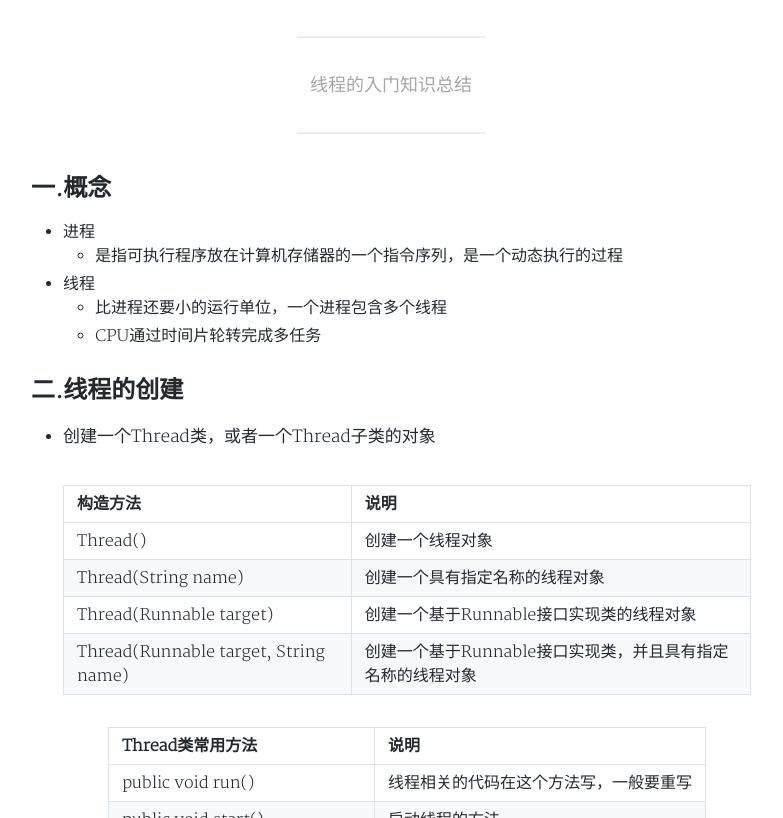
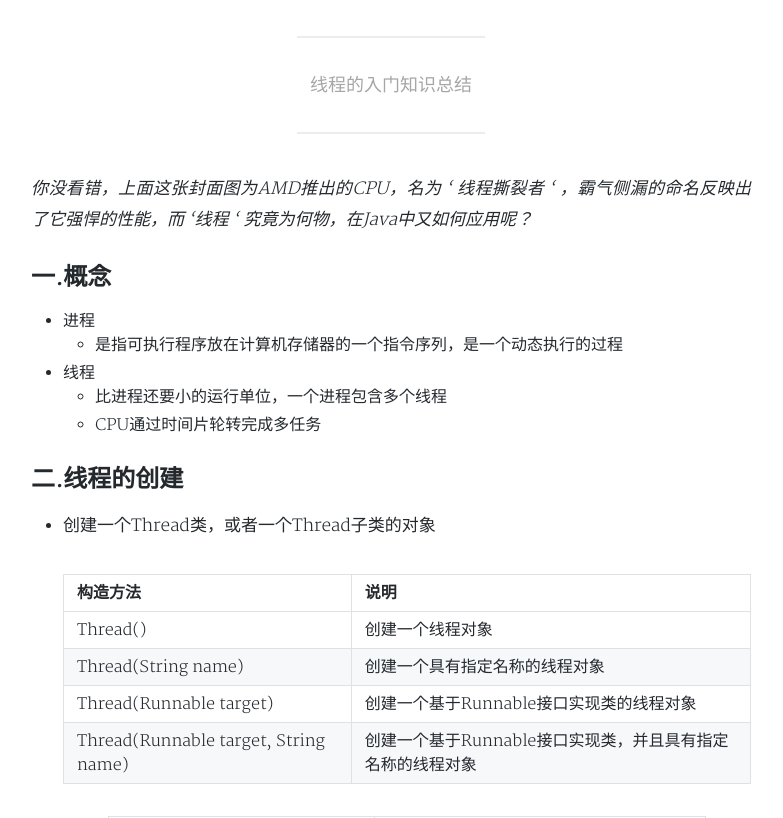
Before and after one commit to cszmzh/BA-NANA.github.io, a Jekyll site: the page built from _posts/2019-10-10-Java线程.md, in a window 1280 px wide and 900 px high, scrolled down 382 px, cut to the strip 82-900 px from the top of the window. Shown: the whole strip, without its empty margins (249-1032 px from the left). Built offline with Jekyll 4.4.1, drawn with Linux system fonts in a browser that asks for light colours; nearby versions of some CDN libraries; comment, search, counter and statistics services are not loaded; a style sheet for code colours, icons or effects is not loaded.

Commit message:
Update 2019-10-10-Java线程.md

```diff
--- a/_posts/2019-10-10-Java线程.md
+++ b/_posts/2019-10-10-Java线程.md
@@ -11,6 +11,8 @@ pinned: true
 ---
 
 
+
+*你没看错，上面这张封面图为AMD推出的CPU，名为 ' 线程撕裂者 ' ，霸气侧漏的命名反映出了它强悍的性能，而 '线程 ' 究竟为何物，在Java中又如何应用呢？*
 
 ## 一.概念
 
```
